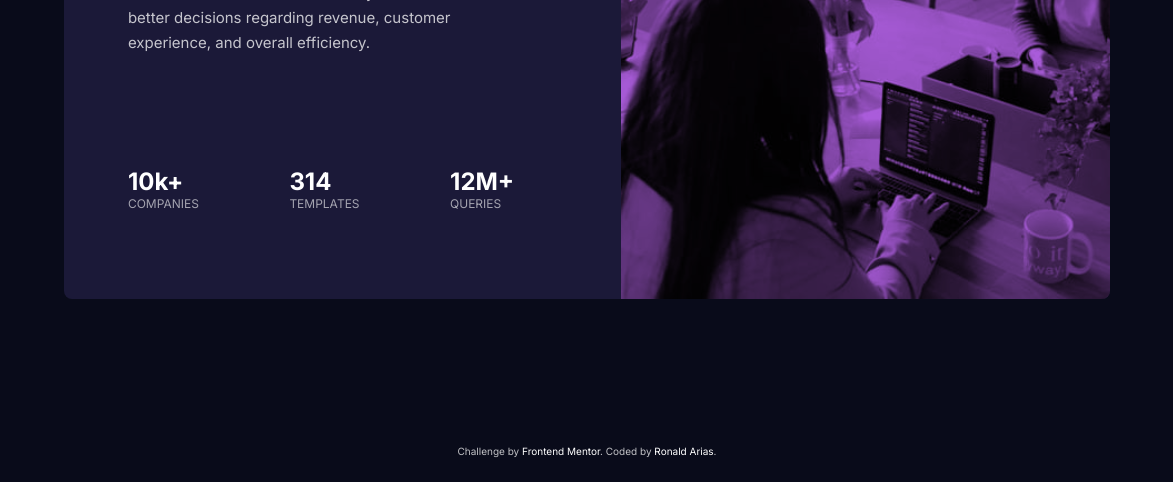
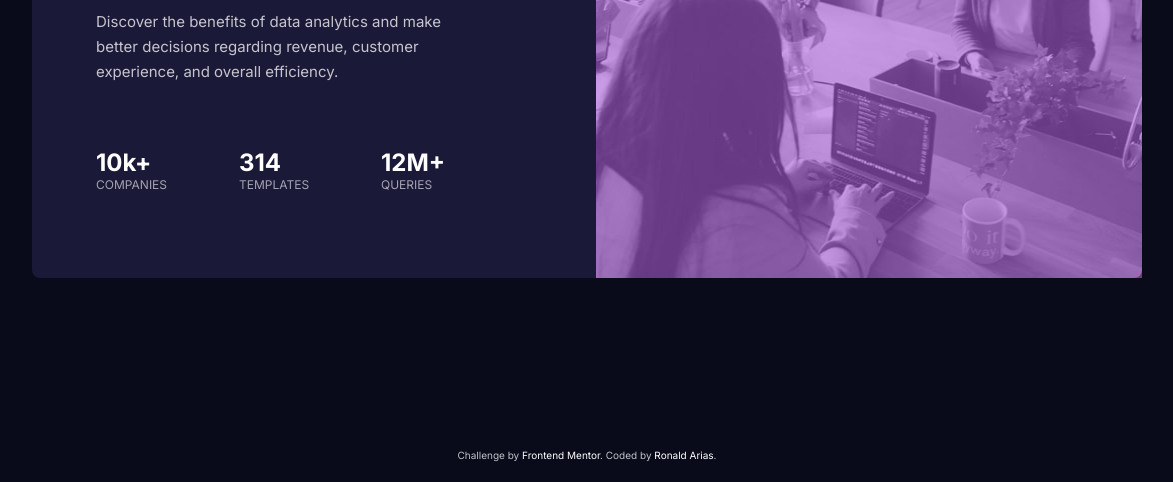
Before and after one commit to rparias/Stats-preview-card-component, a plain HTML site: page index.html in a window 1536 px wide. Shown: the part 318-800 px from the top of the page, without its empty margins (181-1354 px from the left). Drawn offline with Linux system fonts and the light colour scheme.

Commit message:
Updates Mobile and desktop version

```diff
--- a/index.html
+++ b/index.html
@@ -41,7 +41,11 @@
           </div>
         </div>
       </section>
-      <div class="picture" />
+      <picture class="picture">
+        <source srcset="./images/image-header-desktop.jpg" media="(min-width: 1440px)">
+        <source srcset="./images/image-header-mobile.jpg" media="(min-width: 375px)">
+        <img src="./images/image-header-mobile.jpg" alt="working at office">
+      </picture>
     </main>
     <div class="attribution">
       Challenge by
--- a/styles/styles.css
+++ b/styles/styles.css
@@ -36,6 +36,7 @@ body {
   background-color: var(--dark-desaturated-blue);
   margin: 6rem 2rem;
   border-radius: 0.5rem;
+  max-width: 425px;
 }
 
 .info {
@@ -85,13 +86,25 @@ body {
 }
 
 .picture {
-  height: 228px;
+  position: relative;
+}
+
+.picture::after {
+  content: '';
+  position: absolute;
+  top: 0;
+  left: 0;
   width: 100%;
-  background: var(--soft-violet) url("../images/image-header-mobile.jpg")
-    no-repeat;
-  background-size: cover;
-  background-blend-mode: multiply;
+  height: 99%;
+  opacity: 0.6;
+  mix-blend-mode: revert;
+  background-color: var(--soft-violet);
+}
+
+.picture img {
   border-radius: 0.5rem 0.5rem 0 0;
+  width: 100%;
+  height: 100%;
 }
 
 .attribution {
@@ -103,9 +116,13 @@ body {
 @media only screen and (min-width: 1440px) {
   .container {
     flex-direction: row;
+    margin: 8rem;
+    max-width: 1110px;
+    max-height: 446px;
   }
 
   .info {
+    flex-basis: 80%;
     text-align: left;
     align-items: flex-start;
     padding: 4rem;
@@ -118,22 +135,26 @@ body {
 
   .main-paragraph {
     margin-top: 25px;
-    width: 90%;
+    width: 80%;
   }
 
   .stats-heading {
     display: flex;
     flex-direction: row;
     justify-content: space-between;
-    width: 90%;
-    margin-top: 72px;
+    width: 80%;
+    margin-top: 24px;
   }
 
   .picture {
-    height: auto;
-    background: var(--soft-violet) url("../images/image-header-desktop.jpg")
-      no-repeat;
+    flex-basis: 100%;
+  }
+
+  .picture::after {
+    height: 100%;
+  }
+
+  .picture img {
     border-radius: 0 0.5rem 0.5rem 0;
-    background-size: cover;
   }
 }
```
Also changed, not shown: 1 other file.
